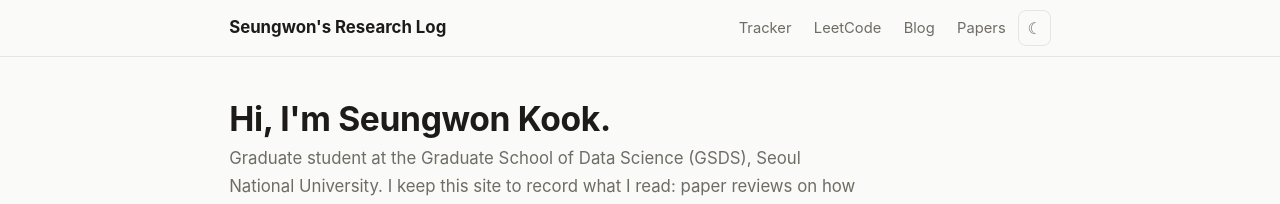
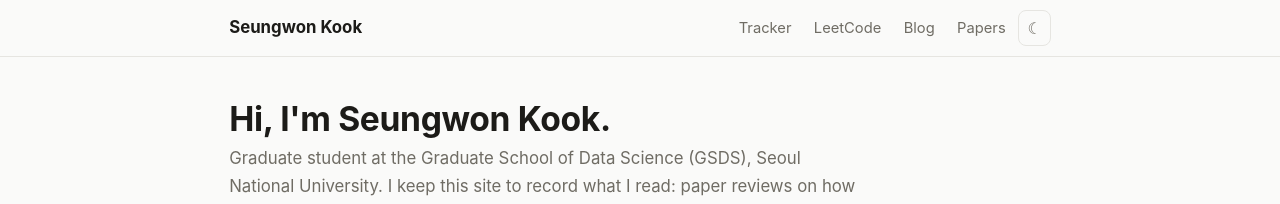
Before and after one commit to Aiant5615/Aiant5615.github.io, a Jekyll site: the page built from index.html, in a window 1280 px wide. Shown: the top 204 px of the page. Built offline with Jekyll 4.4.1, drawn with Linux system fonts in a browser that asks for light colours.

Commit message:
Site title: Seungwon Kook; regenerate social images
Co-Authored-By: Claude Fable 5.1 <noreply@anthropic.com>

```diff
--- a/_config.yml
+++ b/_config.yml
@@ -1,5 +1,5 @@
 # ── Site ─────────────────────────────────────────────────────
-title: Seungwon's Research Log
+title: Seungwon Kook
 tagline: Paper reviews with the equations and figures explained
 description: "Paper reviews on how language models are trained, aligned, and extended to vision and robotics, with the equations and figures explained."
 author: Seungwon Kook
```
Also changed, not shown: README.md, assets/og-diffusion-rl.png, assets/og-llm-basics.png, assets/og-llm-engineering.png, assets/og-llm-rl.png, assets/og-vision-llm.png, assets/og-vla.png, assets/og.png.
